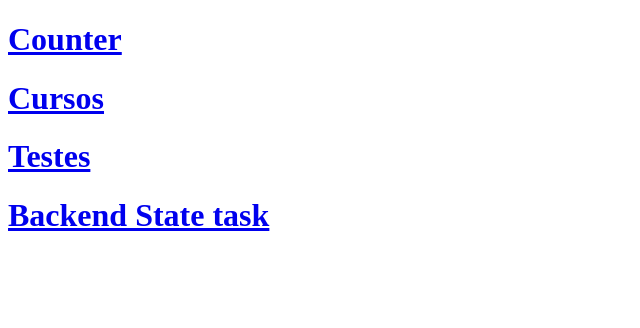
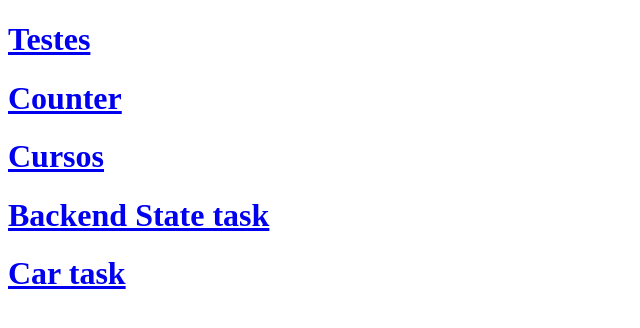
Before and after one commit to feliven/rxjs-from-zero-to-hero, an Angular app: page /home in a window 1280 px wide. Shown: the top 328 px of the page, without its empty margins (0-640 px from the left). Built offline with nearby package versions, Linux system fonts and the light colour scheme.

Commit message:
adiciona CarTask

```diff
--- a/src/app/app.routes.ts
+++ b/src/app/app.routes.ts
@@ -5,6 +5,7 @@ import { Cursos } from './components/cursos';
 import { Counter } from './components/counter';
 import { Testes } from './components/testes';
 import { BackendState } from './components/backend-state';
+import { CarTask } from './components/car-task';
 
 export const routes: Routes = [
   { path: '', pathMatch: 'full', redirectTo: 'home' },
@@ -13,4 +14,5 @@ export const routes: Routes = [
   { path: 'counter', component: Counter },
   { path: 'testes', component: Testes },
   { path: 'backendstate', component: BackendState },
+  { path: 'cartask', component: CarTask },
 ];
--- /dev/null
+++ b/src/app/components/car-task.html
@@ -0,0 +1,3 @@
+<h3>
+  <a routerLink="/home">Home</a>
+</h3>
--- /dev/null
+++ b/src/app/components/car-task.ts
@@ -0,0 +1,23 @@
+import { Component } from '@angular/core';
+import { RouterLink } from '@angular/router';
+import { from } from 'rxjs';
+
+@Component({
+  selector: 'app-car-task',
+  imports: [RouterLink],
+  templateUrl: './car-task.html',
+})
+export class CarTask {
+  cars = [
+    { id: '', name: 'Shadow', color: 'black' },
+    { id: '', name: 'Midnight', color: 'black' },
+    { id: '', name: 'Ruby', color: 'red' },
+    { id: '', name: 'Snowball', color: 'white' },
+  ];
+
+  cars$ = from(this.cars);
+
+  // 1. only emit cars with black or red color
+  // 2. only get the colors
+  // 3. only emit new value if different from previous one
+}
--- a/src/app/components/home.html
+++ b/src/app/components/home.html
@@ -1,3 +1,6 @@
+<h1>
+  <a routerLink="/testes">Testes</a>
+</h1>
 <h1>
   <a routerLink="/counter">Counter</a>
 </h1>
@@ -5,8 +8,8 @@
   <a routerLink="/cursos">Cursos</a>
 </h1>
 <h1>
-  <a routerLink="/testes">Testes</a>
+  <a routerLink="/backendstate">Backend State task</a>
 </h1>
 <h1>
-  <a routerLink="/backendstate">Backend State task</a>
+  <a routerLink="/cartask">Car task</a>
 </h1>
```
